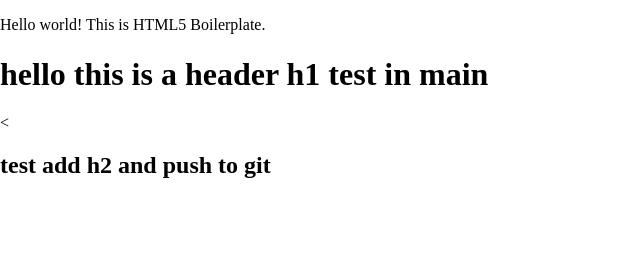
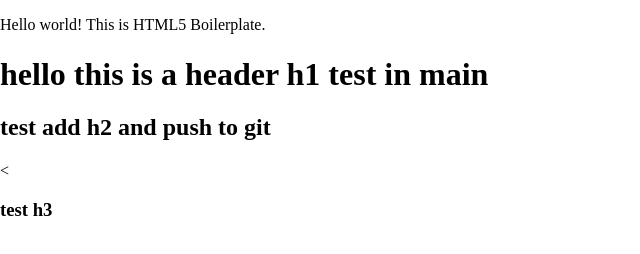
Before and after one commit to nama4030/boilerplate, a website: page index.html in a window 1280 px wide. Shown: the whole page, without its empty margins (0-640 px from the left). Drawn offline with nearby package versions, Linux system fonts and the light colour scheme.

Commit message:
add h3 test 3rd commit git status git status

```diff
--- a/index.html
+++ b/index.html
@@ -40,7 +40,8 @@
 
 <main>
   <h1>hello this is a header h1 test in main</h1>
-  <<h2>test add h2 and push to git</h2>
+  <h2>test add h2 and push to git</h2>
+  <<h3>test h3</h3>
 </main>
 
 </html>
```
